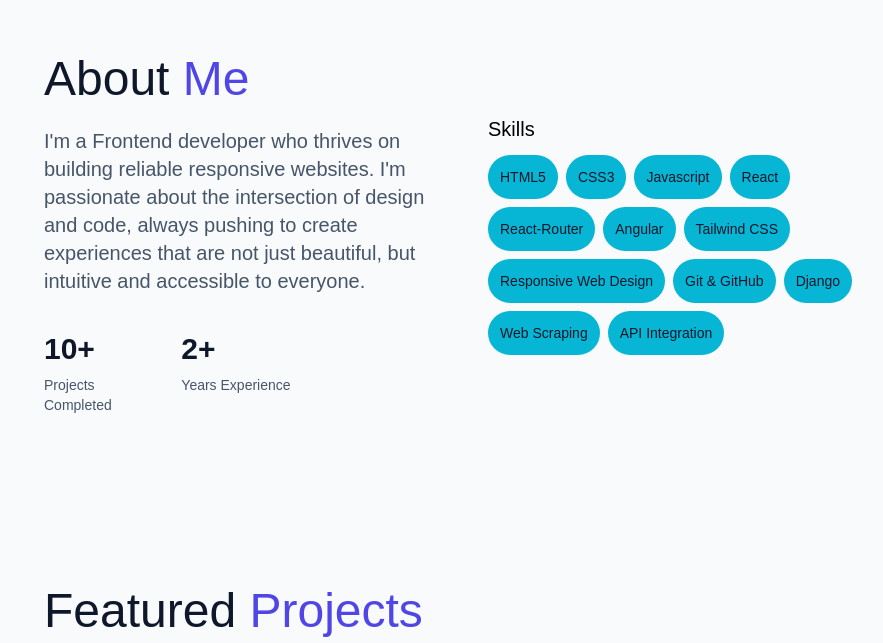
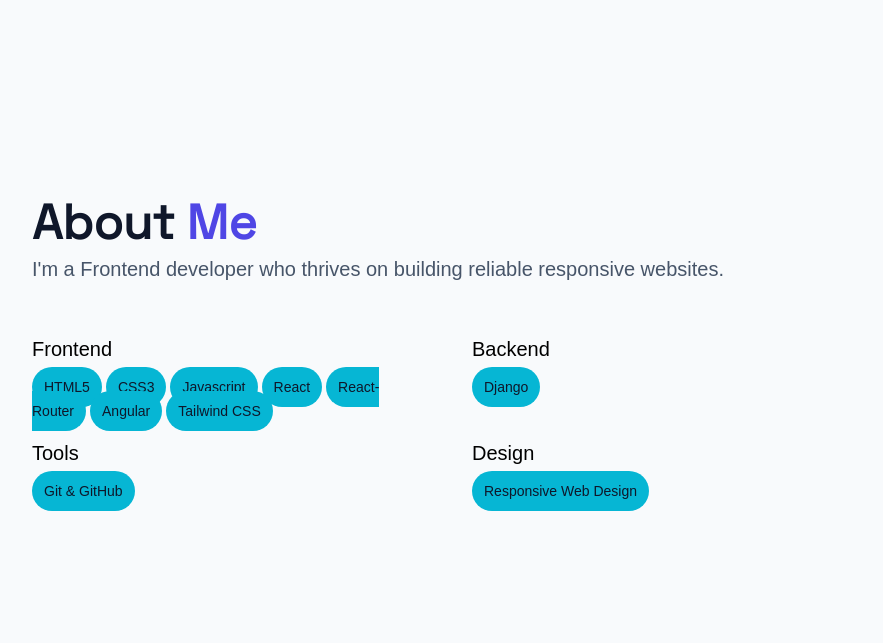
Before and after one commit to TipsySpirit0/React-Portfolio-Website, a React (Vite) app: page / in a window 1280 px wide. Shown: the part 837-1480 px from the top of the page, without its empty margins (176-1059 px from the left). Built offline with nearby package versions, Linux system fonts and the light colour scheme; a web font is replaced by a local one.

Commit message:
style: update about section ui

```diff
--- /dev/null
+++ b/src/components/SectionTitlebar.jsx
@@ -0,0 +1,15 @@
+export default function SectionTitlebar({ title, htext, subtitle }) {
+  return (
+    <div>
+      <h1 className="text-5xl mb-2 text-primarytext dark:text-primarytext-dark font-bold font-spacegrotesk">
+        {title}
+        <span className="text-primaryaccent dark:text-primaryaccent-dark">
+          {htext}
+        </span>
+      </h1>
+      <p className="text-xl text-secondarytext dark:text-secondarytext-dark mb-3">
+        {subtitle}
+      </p>
+    </div>
+  );
+}
--- /dev/null
+++ b/src/components/Skillspread.jsx
@@ -0,0 +1,15 @@
+export default function Skillspread({ title, list }) {
+  return (
+    <div>
+      <h1 className="text-xl mb-3">{title}</h1>
+      {list.map((item) => (
+        <span
+          key={item}
+          className="p-3 mr-1 text-sm text-primarytext bg-secondaryaccent dark:bg-secondaryaccent-dark rounded-full"
+        >
+          {item}
+        </span>
+      ))}
+    </div>
+  );
+}
--- a/src/pages/About.jsx
+++ b/src/pages/About.jsx
@@ -1,56 +1,91 @@
+import SectionTitlebar from "../components/SectionTitlebar";
+import Skillspread from "../components/Skillspread";
+
 export default function About() {
+  const front = [
+    "HTML5",
+    "CSS3",
+    "Javascript",
+    "React",
+    "React-Router",
+    "Angular",
+    "Tailwind CSS",
+  ];
+  const back = ["Django"];
+  const tools = ["Git & GitHub"];
+  const design = ["Responsive Web Design"];
   return (
     <section
       id="about"
-      className="flex justify-center items-center md:p-20 p-5 bg-mainbg dark:bg-mainbg-dark"
+      className="flex justify-center min-h-dvh items-center md:px-25 p-5 bg-mainbg dark:bg-mainbg-dark"
     >
-      <div className="lg:w-[75%] py-3 grid lg:grid-cols-2 gap-12">
-        <div>
-          <h1 className="text-5xl mb-6 text-primarytext dark:text-primarytext-dark">
-            About <span className="text-primaryaccent dark:text-primaryaccent-dark">Me</span>
-          </h1>
-          <p className="text-xl text-secondarytext dark:text-secondarytext-dark mb-3">
-            I'm a Frontend developer who thrives on building reliable responsive
-            websites. I'm passionate about the intersection of design and code,
-            always pushing to create experiences that are not just beautiful,
-            but intuitive and accessible to everyone.
-          </p>
-          <div className="grid grid-cols-3 gap-4 pt-6">
-            <div className="space-y-2">
-              <p className="text-3xl font-bold text-primarytext dark:text-primarytext-dark">10+</p>
-              <p className="text-sm text-secondarytext dark:text-secondarytext-dark">Projects Completed</p>
-            </div>
-            <div className="space-y-2">
-              <p className="text-3xl font-bold text-primarytext dark:text-primarytext-dark">2+</p>
-              <p className="text-sm text-secondarytext dark:text-secondarytext-dark">Years Experience</p>
-            </div>
-          </div>
-        </div>
-
-        <div className="flex flex-col items-center h-fit self-center">
-          <h3 className="text-xl self-start mb-3">Skills</h3>
-          <div className="flex flex-wrap gap-2">
-            {[
-              "HTML5",
-              "CSS3",
-              "Javascript",
-              "React",
-              "React-Router",
-              "Angular",
-              "Tailwind CSS",
-              "Responsive Web Design",
-              "Git & GitHub",
-              "Django",
-              "Web Scraping",
-              "API Integration",
-            ].map((skills) => (
-              <span key={skills} className="p-3 text-sm text-primarytext bg-secondaryaccent dark:bg-secondaryaccent-dark rounded-full">
-                {skills}
-              </span>
-            ))}
-          </div>
+      <div className="flex flex-col lg:w-[80%] py-3 justify-center gap-5 lg:gap-10 h-full lg:py-25">
+        <SectionTitlebar
+          title={"About"}
+          htext={" Me"}
+          subtitle={
+            "I'm a Frontend developer who thrives on building reliable responsive websites."
+          }
+        />
+        <div className="grid grid-cols-2 grid-rows-2 gap-4">
+          <Skillspread title={"Frontend"} list={front} />
+          <Skillspread title={"Backend"} list={back} />
+          <Skillspread title={"Tools"} list={tools} />
+          <Skillspread title={"Design"} list={design} />
         </div>
       </div>
     </section>
   );
 }
+
+// return (
+//   <section
+//     id="about"
+//     className="flex justify-center items-center md:p-20 p-5 bg-mainbg dark:bg-mainbg-dark"
+//   >
+//     <div className="lg:w-[75%] py-3 grid lg:grid-cols-2 gap-12">
+//       <div>
+//         <h1 className="text-5xl mb-6 text-primarytext dark:text-primarytext-dark">
+//           About <span className="text-primaryaccent dark:text-primaryaccent-dark">Me</span>
+//         </h1>
+//         <p className="text-xl text-secondarytext dark:text-secondarytext-dark mb-3">
+//           I'm a Frontend developer who thrives on building reliable responsive
+//           websites. I'm passionate about the intersection of design and code,
+//           always pushing to create experiences that are not just beautiful,
+//           but intuitive and accessible to everyone.
+//         </p>
+//         <div className="grid grid-cols-3 gap-4 pt-6">
+//           <div className="space-y-2">
+//             <p className="text-3xl font-bold text-primarytext dark:text-primarytext-dark">10+</p>
+//             <p className="text-sm text-secondarytext dark:text-secondarytext-dark">Projects Completed</p>
+//           </div>
+//           <div className="space-y-2">
+//             <p className="text-3xl font-bold text-primarytext dark:text-primarytext-dark">2+</p>
+//             <p className="text-sm text-secondarytext dark:text-secondarytext-dark">Years Experience</p>
+//           </div>
+//         </div>
+//       </div>
+
+//       <div className="flex flex-col items-center h-fit self-center">
+//         <h3 className="text-xl self-start mb-3">Skills</h3>
+//         <div className="flex flex-wrap gap-2">
+//           {[
+//             "HTML5",
+//             "CSS3",
+//             "Javascript",
+//             "React",
+//             "React-Router",
+//             "Angular",
+//             "Tailwind CSS",
+//             "Responsive Web Design",
+//             "Git & GitHub",
+//             "Django",
+//             "Web Scraping",
+//             "API Integration",
+//           ].map((skills) => (
+//             <span key={skills} className="p-3 text-sm text-primarytext bg-secondaryaccent dark:bg-secondaryaccent-dark rounded-full">
+//               {skills}
+//             </span>
+//           ))}
+//         </div>
+//       </div>
```
